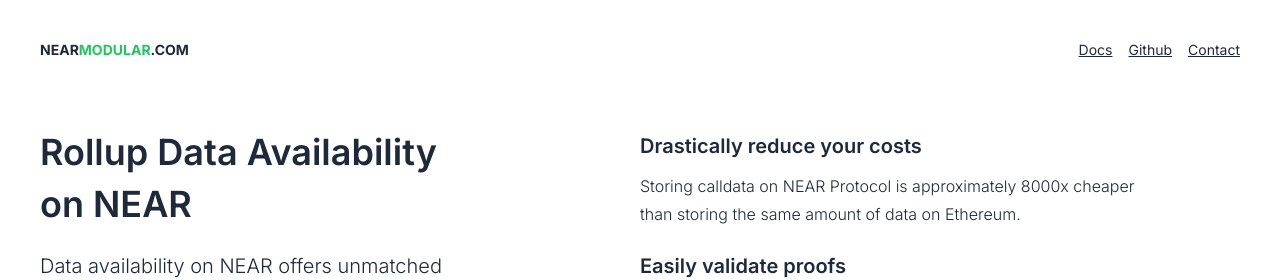
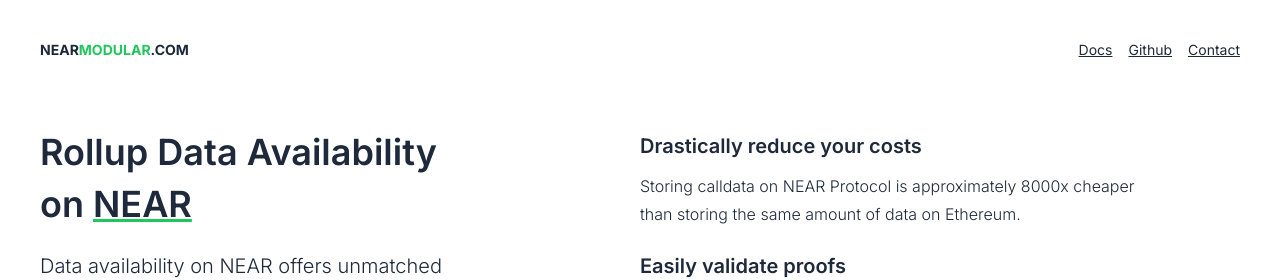
Before and after one commit to near/modules, a Next.js app: page / in a window 1280 px wide. Shown: the top 280 px of the page. Built offline with nearby package versions, Linux system fonts and the light colour scheme; no server answers.

Commit message:
add link to near.org

```diff
--- a/components/pages/home.tsx
+++ b/components/pages/home.tsx
@@ -83,7 +83,14 @@
           <h1 className="text-slate-800">
             Rollup Data Availability
           </h1>
-          <h1 className="text-slate-800 mt-3">on NEAR</h1>
+          <h1 className="text-slate-800 mt-3">
+            on{" "}
+            <a href="https://near.org" target="_blank">
+              <span className="underline text-green-500">
+                <span className="text-slate-800">NEAR</span>
+              </span>
+            </a>
+          </h1>
           <h4 className="mt-6 font-light max-w-md text-slate-800 leading-9">
             Data availability on NEAR offers unmatched
             performance and cost efficiency
```
